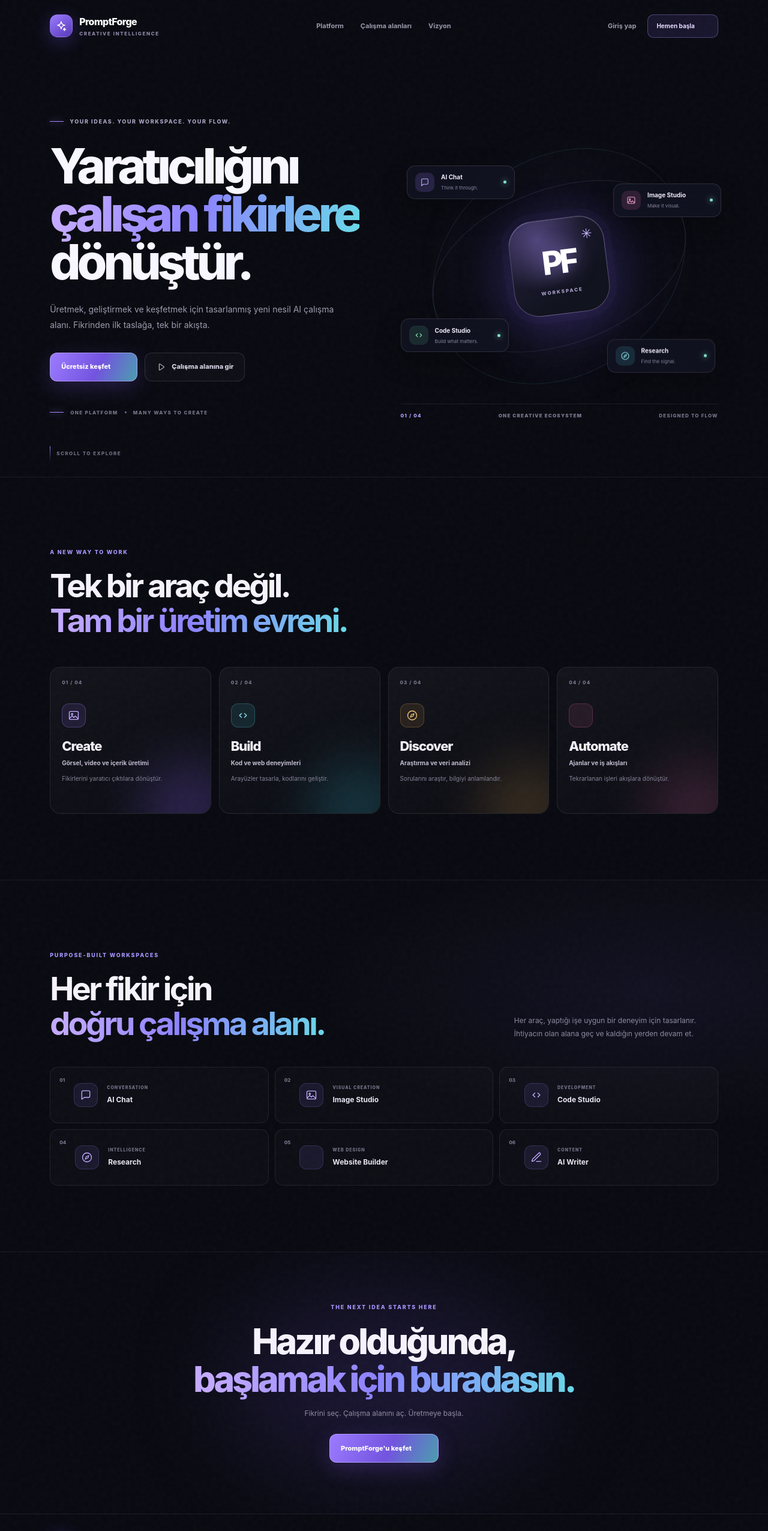
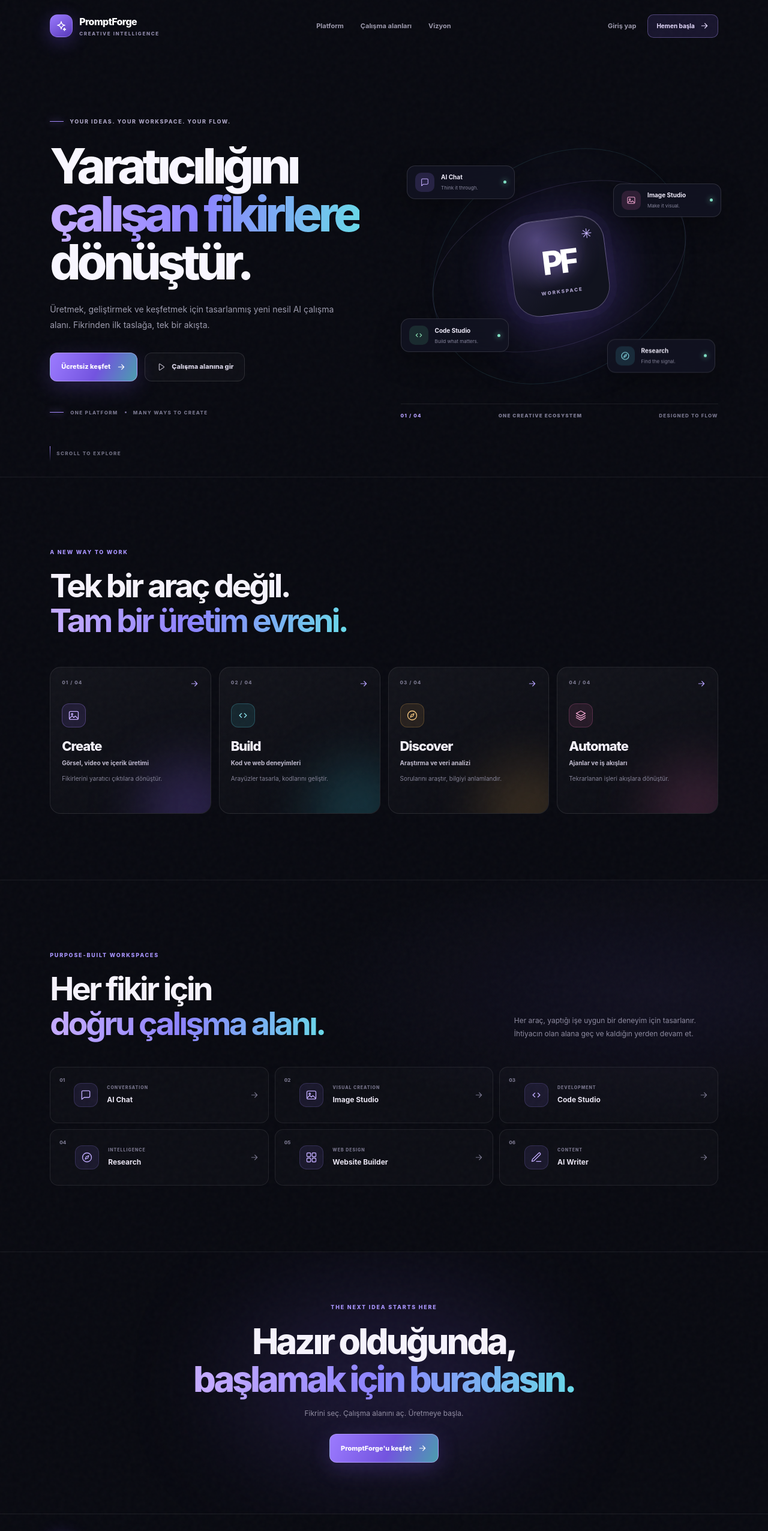
Before and after one commit to syntaxxsl/promptforge-nextjs, a Next.js app in the folder v2/: page / in a window 1280 px wide. Shown: the top 2553 px of the page at 60% size. Built offline with nearby package versions, Linux system fonts and the light colour scheme; no server answers.

Commit message:
fix(v2): use supported icons on landing page

```diff
--- a/v2/app/page.tsx
+++ b/v2/app/page.tsx
@@ -5,7 +5,7 @@ const pillars = [
   { number: '01', title: 'Create', subtitle: 'Görsel, video ve içerik üretimi', detail: 'Fikirlerini yaratıcı çıktılara dönüştür.', icon: 'image', href: '/login', tone: 'violet' },
   { number: '02', title: 'Build', subtitle: 'Kod ve web deneyimleri', detail: 'Arayüzler tasarla, kodlarını geliştir.', icon: 'code', href: '/login', tone: 'cyan' },
   { number: '03', title: 'Discover', subtitle: 'Araştırma ve veri analizi', detail: 'Sorularını araştır, bilgiyi anlamlandır.', icon: 'compass', href: '/login', tone: 'amber' },
-  { number: '04', title: 'Automate', subtitle: 'Ajanlar ve iş akışları', detail: 'Tekrarlanan işleri akışlara dönüştür.', icon: 'workflow', href: '/login', tone: 'pink' }
+  { number: '04', title: 'Automate', subtitle: 'Ajanlar ve iş akışları', detail: 'Tekrarlanan işleri akışlara dönüştür.', icon: 'layers', href: '/login', tone: 'pink' }
 ]
 
 const tools = [
@@ -13,7 +13,7 @@ const tools = [
   { name: 'Image Studio', type: 'VISUAL CREATION', icon: 'image', href: '/login' },
   { name: 'Code Studio', type: 'DEVELOPMENT', icon: 'code', href: '/login' },
   { name: 'Research', type: 'INTELLIGENCE', icon: 'compass', href: '/login' },
-  { name: 'Website Builder', type: 'WEB DESIGN', icon: 'globe', href: '/login' },
+  { name: 'Website Builder', type: 'WEB DESIGN', icon: 'overview', href: '/login' },
   { name: 'AI Writer', type: 'CONTENT', icon: 'pen', href: '/login' }
 ]
 
@@ -31,7 +31,7 @@ export default function LandingPage() {
         </nav>
         <div className="pf-landing-nav-actions">
           <Link href="/login" className="pf-landing-login">Giriş yap</Link>
-          <Link href="/signup" className="pf-landing-signup">Hemen başla <Icon name="arrow-up-right" className="h-4 w-4" /></Link>
+          <Link href="/signup" className="pf-landing-signup">Hemen başla <Icon name="arrowRight" className="h-4 w-4" /></Link>
         </div>
       </header>
 
@@ -43,7 +43,7 @@ export default function LandingPage() {
           <h1>Yaratıcılığını<br /><span>çalışan fikirlere</span><br />dönüştür.</h1>
           <p className="pf-landing-lead">Üretmek, geliştirmek ve keşfetmek için tasarlanmış yeni nesil AI çalışma alanı. Fikrinden ilk taslağa, tek bir akışta.</p>
           <div className="pf-landing-hero-actions">
-            <Link href="/signup" className="pf-landing-primary">Ücretsiz keşfet <Icon name="arrow-up-right" className="h-4 w-4" /></Link>
+            <Link href="/signup" className="pf-landing-primary">Ücretsiz keşfet <Icon name="arrowRight" className="h-4 w-4" /></Link>
             <Link href="/login" className="pf-landing-secondary"><Icon name="play" className="h-4 w-4" /> Çalışma alanına gir</Link>
           </div>
           <div className="pf-landing-proof"><span className="pf-landing-proof-line" /><span>ONE PLATFORM</span><i /> <span>MANY WAYS TO CREATE</span></div>
@@ -65,7 +65,7 @@ export default function LandingPage() {
         <div className="pf-landing-section-intro"><span className="pf-landing-overline">A NEW WAY TO WORK</span><h2>Tek bir araç değil.<br /><em>Tam bir üretim evreni.</em></h2></div>
         <div className="pf-landing-pillar-grid">
           {pillars.map(item => <Link href={item.href} className={`pf-landing-pillar tone-${item.tone}`} key={item.number}>
-            <div className="pf-landing-pillar-top"><span>{item.number} / 04</span><Icon name="arrow-up-right" className="h-4 w-4" /></div>
+            <div className="pf-landing-pillar-top"><span>{item.number} / 04</span><Icon name="arrowRight" className="h-4 w-4" /></div>
             <span className="pf-landing-pillar-icon"><Icon name={item.icon as never} className="h-5 w-5" /></span>
             <h3>{item.title}</h3><b>{item.subtitle}</b><p>{item.detail}</p>
           </Link>)}
@@ -77,7 +77,7 @@ export default function LandingPage() {
         <div className="pf-landing-tool-grid">
           {tools.map((tool, index) => <Link href={tool.href} key={tool.name} className="pf-landing-tool">
             <span className="pf-landing-tool-index">0{index + 1}</span><span className="pf-landing-tool-icon"><Icon name={tool.icon as never} className="h-5 w-5" /></span>
-            <span className="pf-landing-tool-copy"><small>{tool.type}</small><b>{tool.name}</b></span><Icon name="arrow-up-right" className="pf-landing-tool-arrow h-4 w-4" />
+            <span className="pf-landing-tool-copy"><small>{tool.type}</small><b>{tool.name}</b></span><Icon name="arrowRight" className="pf-landing-tool-arrow h-4 w-4" />
           </Link>)}
         </div>
       </section>
@@ -87,7 +87,7 @@ export default function LandingPage() {
         <span className="pf-landing-overline">THE NEXT IDEA STARTS HERE</span>
         <h2>Hazır olduğunda,<br /><em>başlamak için buradasın.</em></h2>
         <p>Fikrini seç. Çalışma alanını aç. Üretmeye başla.</p>
-        <Link href="/signup" className="pf-landing-primary">PromptForge'u keşfet <Icon name="arrow-up-right" className="h-4 w-4" /></Link>
+        <Link href="/signup" className="pf-landing-primary">PromptForge'u keşfet <Icon name="arrowRight" className="h-4 w-4" /></Link>
       </section>
 
       <footer className="pf-landing-footer"><Link href="/" className="pf-landing-brand"><span className="pf-landing-mark"><Icon name="sparkles" className="h-4 w-4" /></span><span><strong>PromptForge</strong><small>CREATIVE INTELLIGENCE</small></span></Link><span>Fikirden üretime. Tek bir akışta.</span><div><Link href="/login">Giriş yap</Link><Link href="/signup">Hesap oluştur</Link></div></footer>
```
